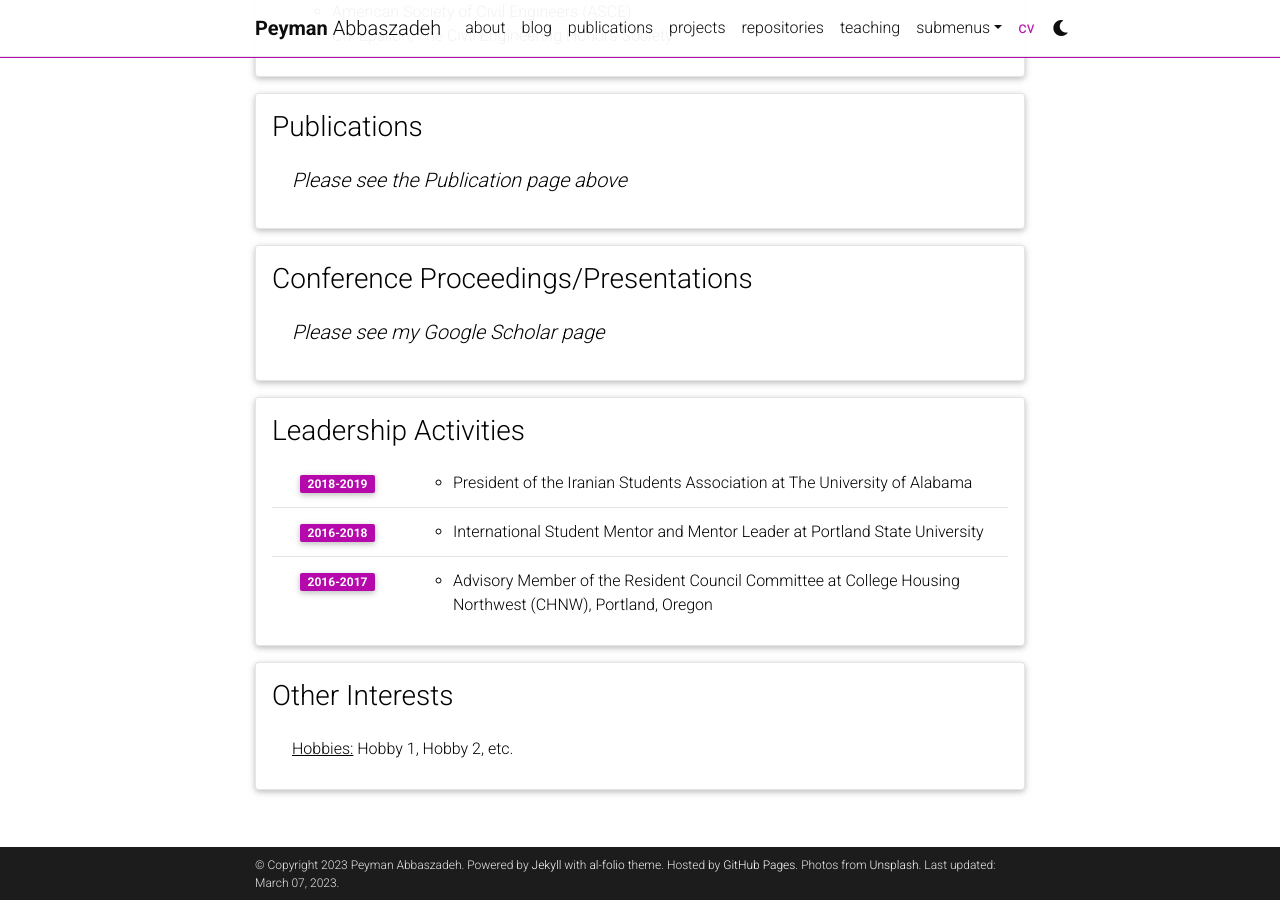
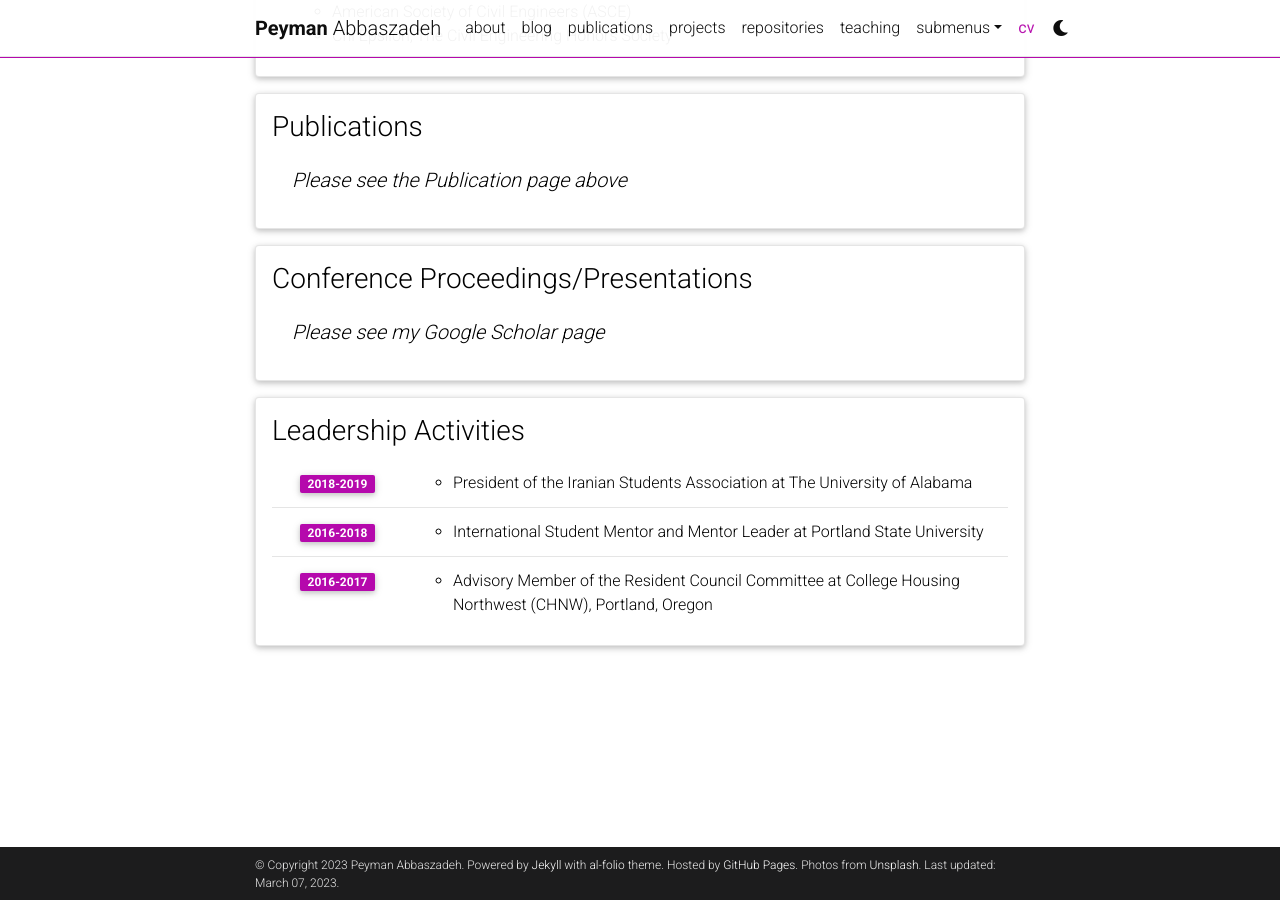
Before and after one commit to Pabbaszadeh/Pabbaszadeh.github.io, a Jekyll site: the page built from _pages/cv.md, in a window 1280 px wide and 900 px high, scrolled down 3741 px. Built offline with Jekyll 4.4.1, drawn with Linux system fonts in a browser that asks for light colours; comment, search, counter and statistics services are not loaded; a style sheet for code colours, icons or effects is not loaded.

Commit message:
Update cv.yml

```diff
--- a/_data/cv.yml
+++ b/_data/cv.yml
@@ -182,8 +182,3 @@
     - year: 2016-2017
       items:
         - Advisory Member of the Resident Council Committee at College Housing Northwest (CHNW), Portland, Oregon
-
-- title: Other Interests
-  type: list
-  contents:
-    - <u>Hobbies:</u> Hobby 1, Hobby 2, etc.
```
